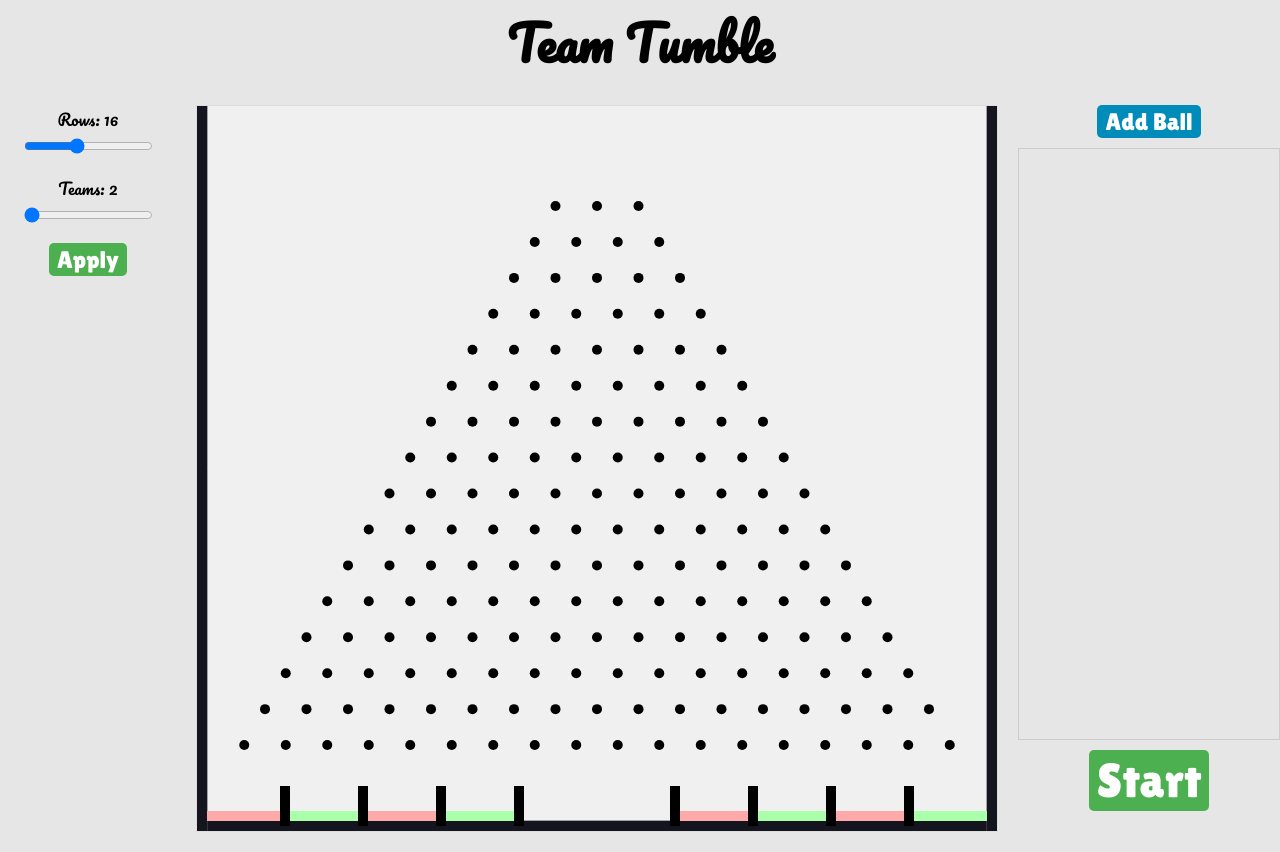
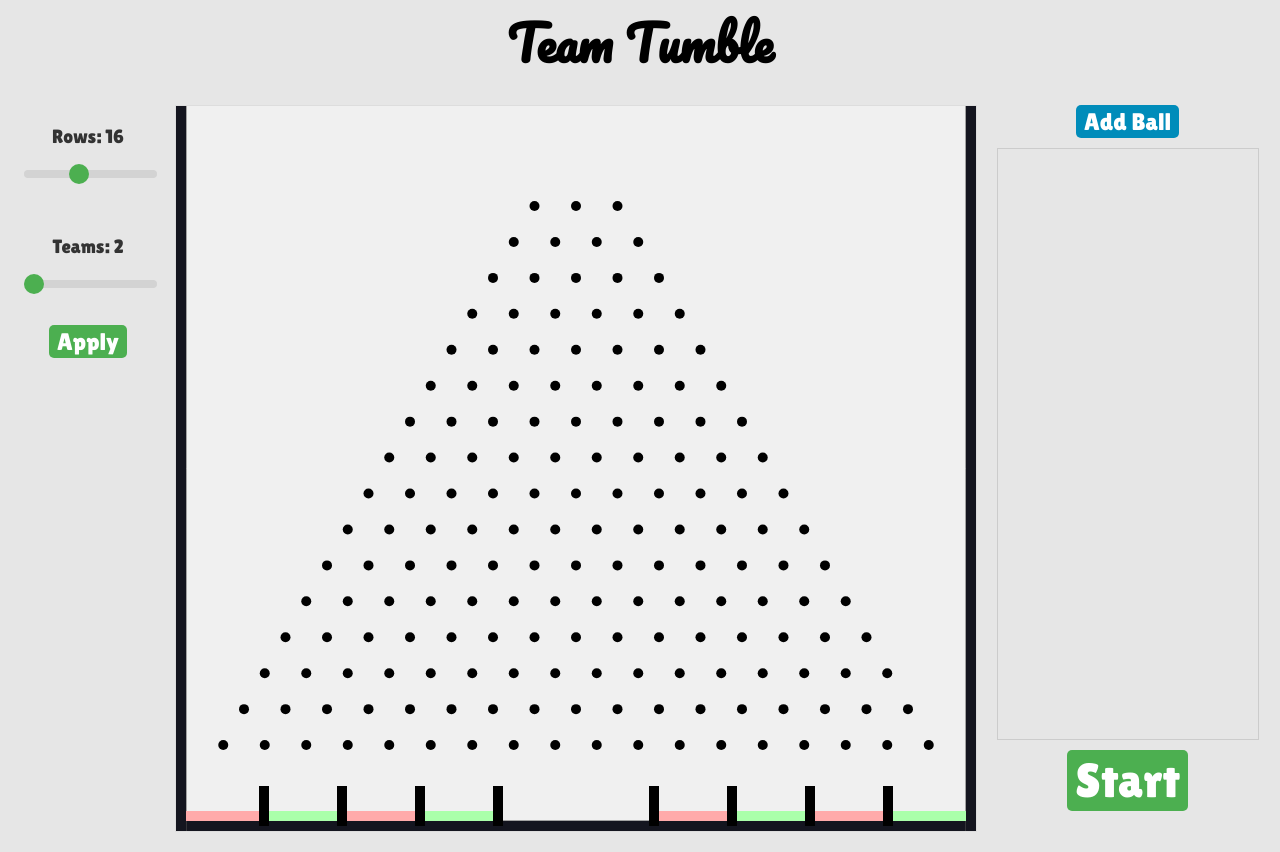
Before and after one commit to Lukasbygmal/TeamTumble, a Vue app in the folder team_tumble/: page / in a window 1280 px wide. Built offline with nearby package versions, Linux system fonts and the light colour scheme.

Commit message:
Made slider into component

```diff
--- a/team_tumble/src/App.vue
+++ b/team_tumble/src/App.vue
@@ -19,10 +19,11 @@ export default {
 <style>
 #app {
   text-align: center;
-  font-family: Pacifico, Lilita-One;
+  font-family: Lilita-One, Pacifico;
   margin: 0;
   padding: 0;
 }
+
 h1 {
   margin: 0;
   font-size: 48px;
--- /dev/null
+++ b/team_tumble/src/components/CustomSlider.vue
@@ -0,0 +1,86 @@
+<template>
+    <div class="slider-container">
+        <label :for="id" class="slider-label">{{ label }}: {{ modelValue }}</label>
+        <input :id="id" type="range" :min="min" :max="max" :disabled="disabled" :value="modelValue"
+            @input="$emit('update:modelValue', +$event.target.value)" class="slider" />
+    </div>
+</template>
+
+<script setup lang="ts">
+defineProps<{
+    id: string;
+    label: string;
+    min: number;
+    max: number;
+    disabled: boolean;
+    modelValue: number;
+}>();
+
+defineEmits(['update:modelValue']);
+</script>
+
+<style scoped>
+.slider-container {
+    margin: 20px 0;
+    width: 100%;
+    max-width: 300px;
+    margin: 20px auto;
+}
+
+.slider-label {
+    font-family: 'Lilita One', cursive;
+    display: block;
+    margin-bottom: 10px;
+    color: #333;
+    font-size: 1.2em;
+}
+
+.slider {
+    -webkit-appearance: none;
+    width: 100%;
+    height: 8px;
+    border-radius: 5px;
+    background: #d3d3d3;
+    outline: none;
+}
+
+.slider::-webkit-slider-thumb {
+    -webkit-appearance: none;
+    appearance: none;
+    width: 20px;
+    height: 20px;
+    border-radius: 50%;
+    background: #4caf50;
+    cursor: pointer;
+    transition: background .2s ease-in-out;
+}
+
+.slider::-moz-range-thumb {
+    width: 20px;
+    height: 20px;
+    border-radius: 50%;
+    background: #4caf50;
+    cursor: pointer;
+    transition: background .2s ease-in-out;
+    border: none;
+}
+
+.slider::-webkit-slider-thumb:hover {
+    background: #45a049;
+}
+
+.slider:disabled {
+    opacity: 0.5;
+    cursor: not-allowed;
+}
+
+.slider:disabled::-webkit-slider-thumb {
+    background: #cccccc;
+    cursor: not-allowed;
+}
+
+.slider:disabled::-moz-range-thumb {
+    background: #cccccc;
+    cursor: not-allowed;
+}
+</style>
--- a/team_tumble/src/components/Layout.vue
+++ b/team_tumble/src/components/Layout.vue
@@ -3,14 +3,9 @@
     <div class="sidebar">
 
 
-      <div>
-        <label for="rowSlider">Rows: {{ rowSliderValue }}</label>
-        <input id="rowSlider" type="range" min="12" max="22" v-model="rowSliderValue" :disabled="isGameActive" />
-      </div>
-      <div>
-        <label for="teamSlider">Teams: {{ teamSliderValue }}</label>
-        <input id="teamSlider" type="range" min="2" max="8" v-model="teamSliderValue" :disabled="isGameActive" />
-      </div>
+      <CustomSlider id="rowSlider" label="Rows" :min="12" :max="22" :disabled="isGameActive" v-model="rowSliderValue" />
+      <CustomSlider id="teamSlider" label="Teams" :min="2" :max="8" :disabled="isGameActive"
+        v-model="teamSliderValue" />
       <StandardButton label="Apply" fontSize="24px" color="primary" @click="applyChange" :disabled="isGameActive" />
 
     </div>
@@ -24,11 +19,12 @@
         <div v-for="(ball, index) in balls" :key="ball.id" class="ball-item">
           <div class="color-indicator" :style="{ backgroundColor: ball.color }"></div>
           <input v-model="ball.name" :placeholder="`Ball ${index + 1}`" />
-          <StandardButton label="-" color="danger" fontSize="16px" @click="removeBall(index)" :disabled="isGameActive" />
+          <StandardButton label="-" color="danger" fontSize="16px" @click="removeBall(index)"
+            :disabled="isGameActive" />
         </div>
       </div>
-      <StandardButton :label="isGameActive ? 'Cancel' : 'Start'" :color="isGameActive ? 'danger' : 'primary' " fontSize="48px"
-        @click="isGameActive ? cancelGame() : startGame()" />
+      <StandardButton :label="isGameActive ? 'Cancel' : 'Start'" :color="isGameActive ? 'danger' : 'primary'"
+        fontSize="48px" @click="isGameActive ? cancelGame() : startGame()" />
     </div>
   </div>
 </template>
@@ -37,6 +33,7 @@
 import { ref } from 'vue';
 import StandardButton from '@/components/StandardButton.vue';
 import Board from '@/components/Board.vue';
+import CustomSlider from './CustomSlider.vue';
 
 const isGameActive = ref(false);
 const rowSliderValue = ref(16);
```
Also changed, not shown: team_tumble/src/components/Board.vue (line endings or trailing spaces).
